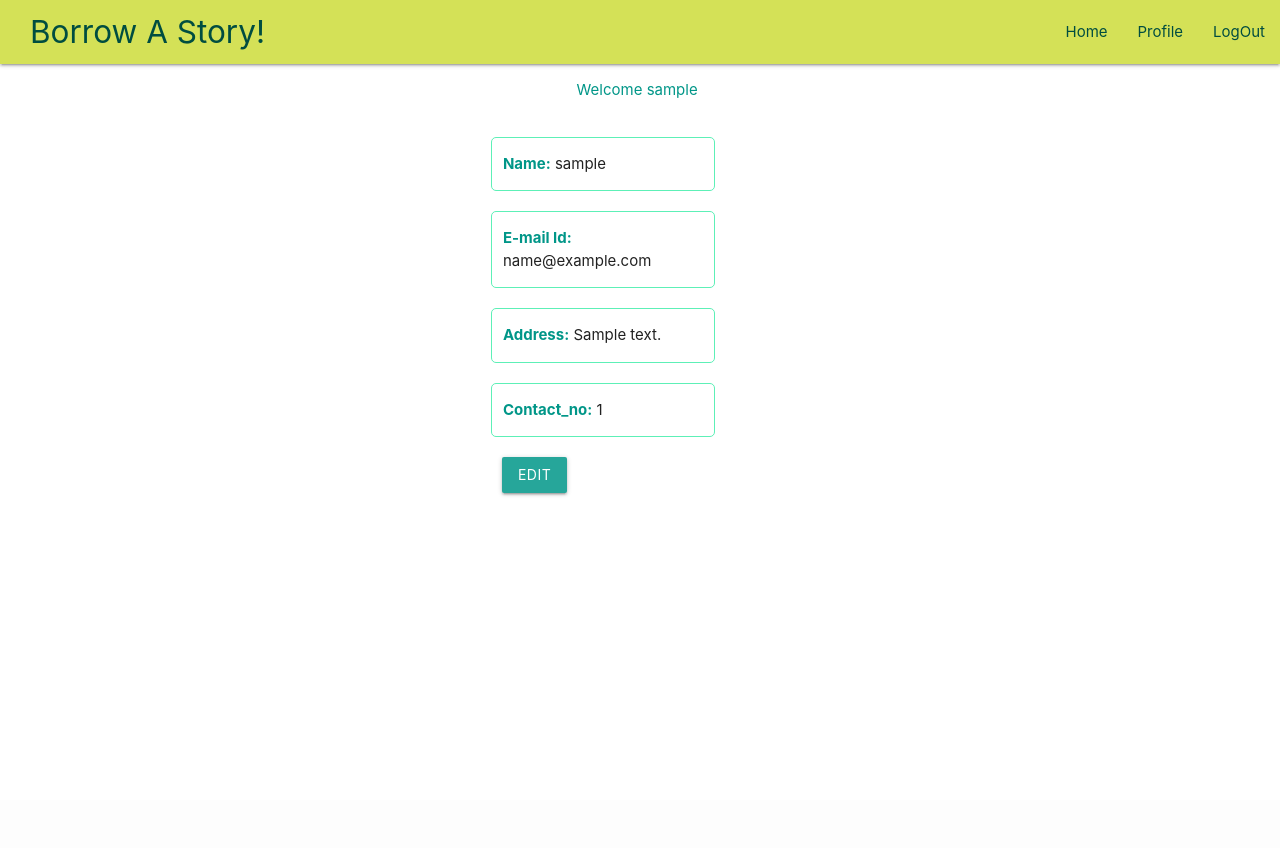
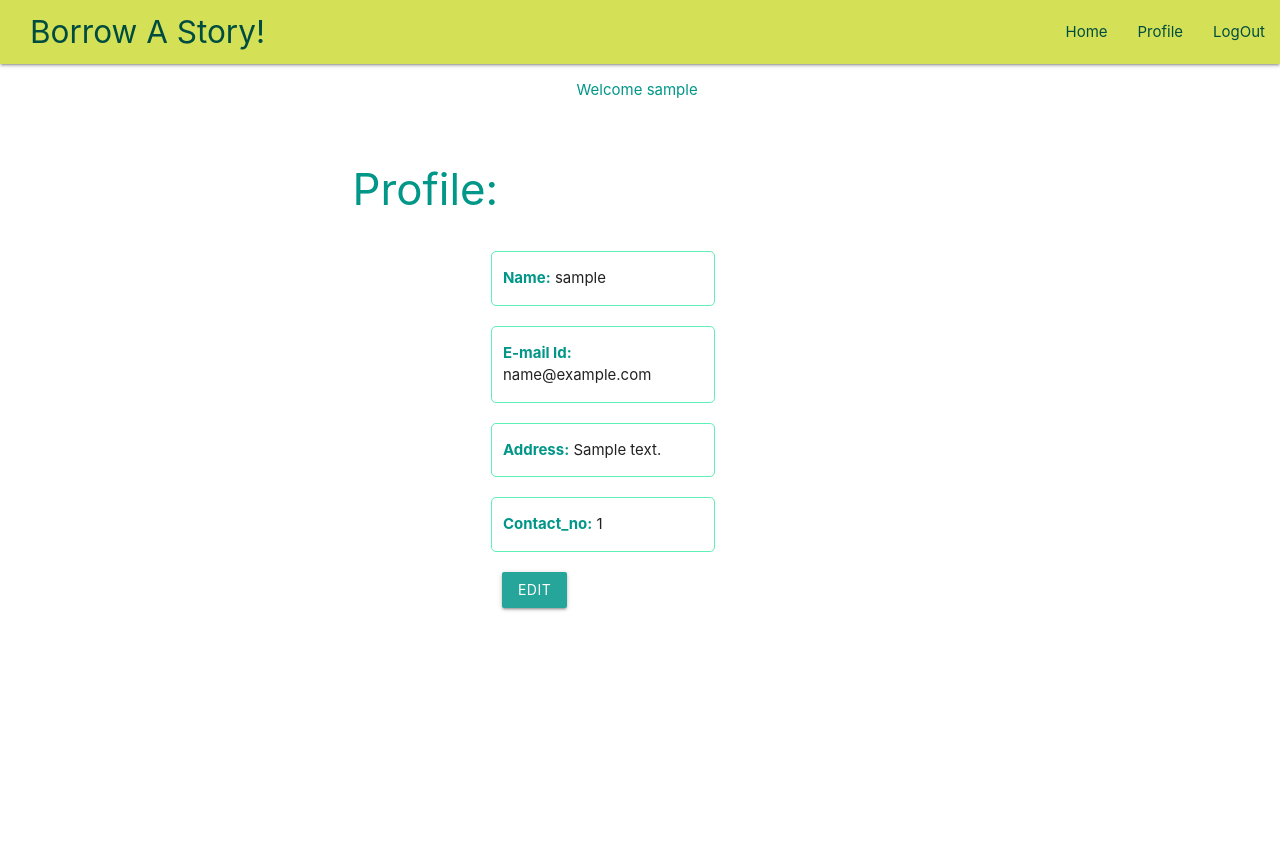
Before and after one commit to farrukh-ahm/Borrow-A-Story-Library, a Django app: page /profile/ in a window 1280 px wide. Shown: the top 848 px of the page. Before the commit the page ends 496 px from the top, so only its background shows below. Run offline with Django 3.2, Linux system fonts and the light colour scheme; a user stored in the database is signed in; tables that the repository leaves empty hold one stand-in row (values such as "Sample post"); some libraries are stand-ins or nearby versions.

Commit message:
Add section in Profile page to show books borrowed by the user

```diff
--- a/borrow_a_story/views.py
+++ b/borrow_a_story/views.py
@@ -103,9 +103,14 @@
         # user_info = get_object_or_404(queryset, user=request.user)
         profile_form = ProfileForm()
 
+        # queryset2 = Issue.objects.all()
+        borrowed_books = Issue.objects.filter(issued_to=request.user, return_status=False)
+        # print(borrowed_books)
+
         context = {
             'user_info': user_info,
             'profile_form': profile_form,
+            'borrowed_books': borrowed_books,
         }
 
         return render(request, 'profile.html', context)
--- a/static/js/script.js
+++ b/static/js/script.js
@@ -2,6 +2,10 @@
      // NAVBAR INT
      let navbar = document.querySelectorAll('.sidenav');
      M.Sidenav.init(navbar);
+
+     // Carousel
+    let carousel = document.querySelectorAll('.carousel');
+    M.Carousel.init(carousel);
 
      // Modal
      let popOp = document.querySelectorAll('.modal');
--- a/templates/profile.html
+++ b/templates/profile.html
@@ -2,6 +2,12 @@
 
 {% block content %}
 {% load crispy_forms_tags %}
+
+<div class="row">
+  <div class="col s12 m6 offset-m2">
+      <h3 class="teal-text">Profile:</h3>
+  </div>
+</div>
 
 <div class="row" id="">
     <div class="col s12 m3 offset-m4 info-control">
@@ -30,6 +36,25 @@
     </div>
 </div>
 
+
+{% if borrowed_books.count %}
+<div class="row">
+  <div class="col s12 m6 offset-m2">
+      <h4 class="teal-text">Books You Borrowed:</h4>
+  </div>
+</div>
+{% endif %}
+<div class="row">
+  <div class="col s12 m6 offset-m3">
+    <div class="carousel">
+      {% for book in borrowed_books %}
+      <a class="carousel-item" href="#one!"><img src='{{book.book.featured_image.url}}'></a>
+      {% endfor %}
+    </div>
+  </div>
+</div>
+
+
 <!-- Modal Structure -->
 <div id="modal1" class="modal">
     <div class="modal-content">
@@ -44,8 +69,6 @@
           </div>
           <div class="row">
             <div class="input-field col s12 m12 left">
-                <!-- <input placeholder="{{user_info.contact_no}}" id="first_name" type="number" class="validate">
-                <label for="first_name">Contact No.</label> -->
                 <p>Contact No.</p>
                 {{profile_form.contact_no}}
               </div>
@@ -60,32 +83,8 @@
         </form>
     </div>
     </div>
-    <!-- <div class="modal-footer">
-      <a href="#!" class="modal-close waves-effect waves-green btn-flat">Agree</a>
-    </div> -->
 </div>
 
-<!-- <div class="row">
-    <form class="col s12" method="POST">
-      <div class="row">
-        <div class="input-field col s12 m3 offset-m4"> -->
-            <!-- <textarea id="textarea1" class="materialize-textarea validate">{{user_info.address}}</textarea>
-            <label for="textarea1">Address:</label> -->
-            <!-- {{profile_form.address}} -->
-        <!-- </div>
-      </div>
-      <div class="row">
-        <div class="input-field col s12 m3 offset-m4">
-            <input placeholder="{{user_info.contact_no}}" id="first_name" type="number" class="validate">
-            <label for="first_name">Contact No.</label>
-          </div>
-      </div>
-      <div class="row">
-        <div class="col s12 m3 offset-m4">
-            <button type="submit" class="btn btn-signup btn-lg">Save</button>
-        </div>
-      </div>
-    </form>
-</div> -->
+
 
 {% endblock %}
```
